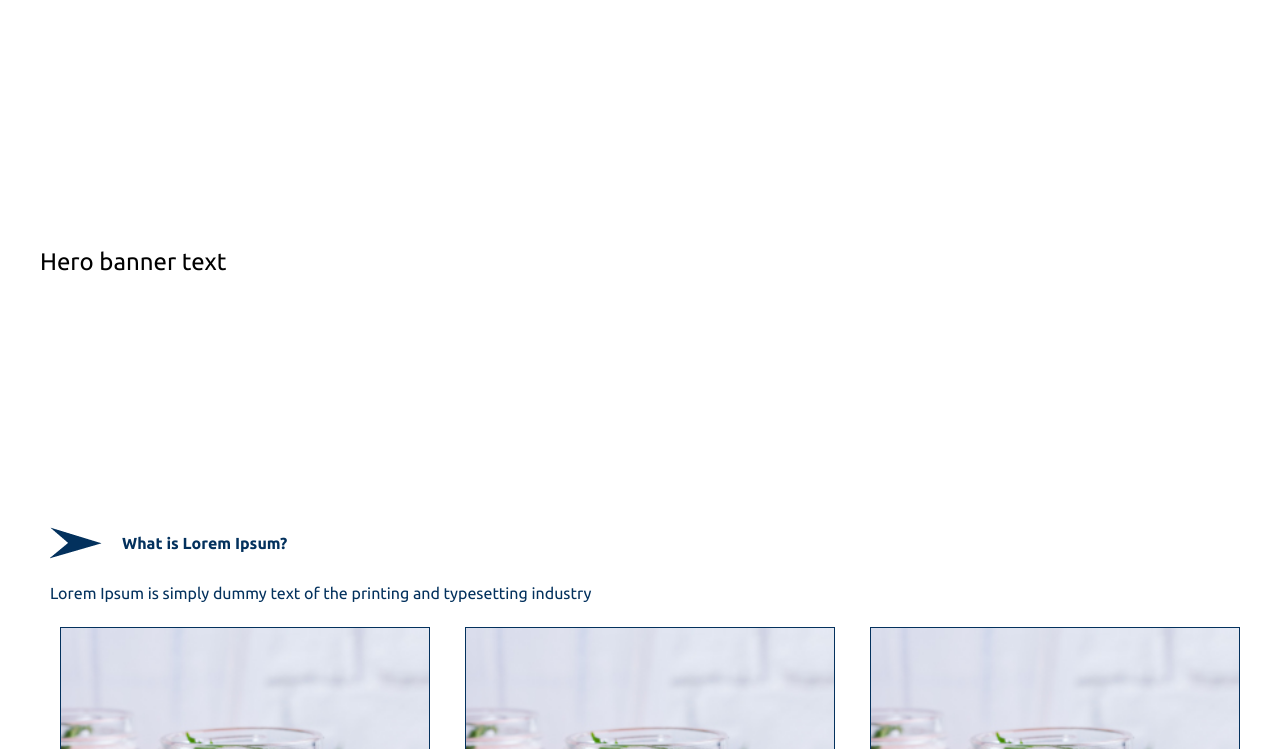
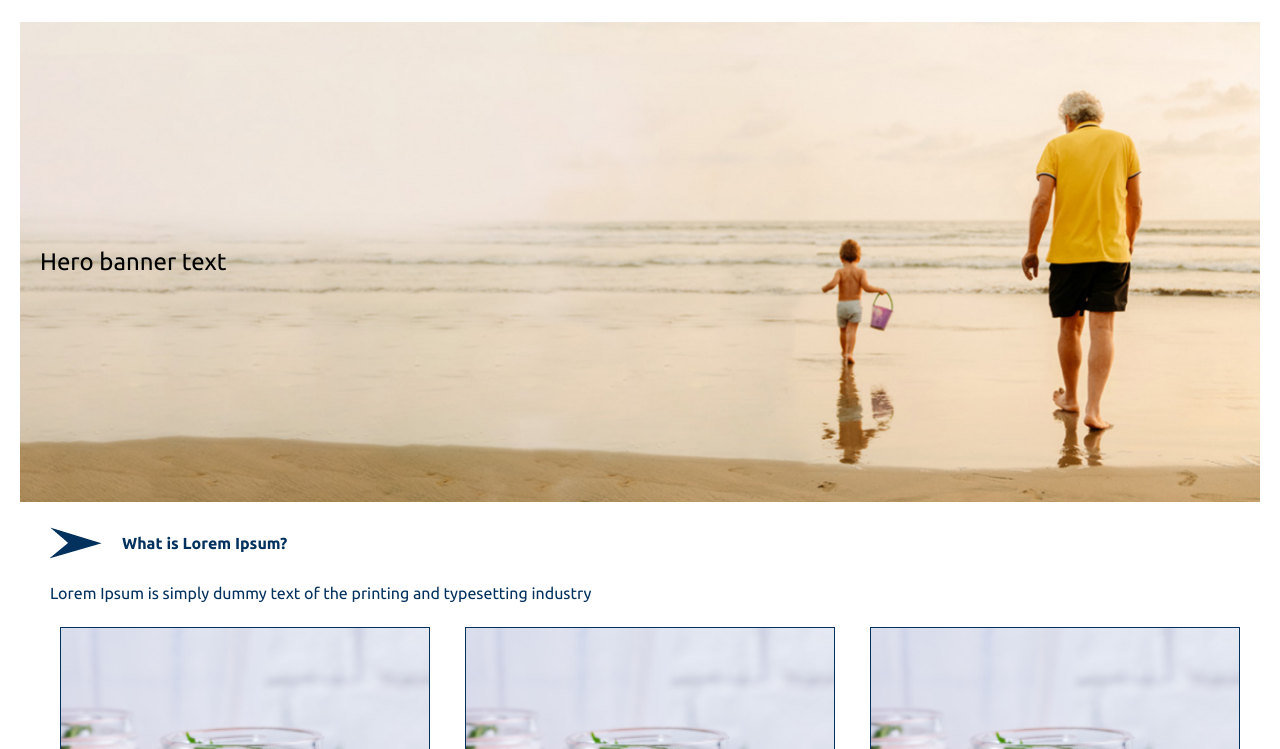
Before and after one commit to Bannuru-vani/Assignment-webdesign, a plain HTML site: page index.html in a window 1280 px wide. Shown: the part 51-800 px from the top of the page. Drawn offline with Linux system fonts and the light colour scheme; the site is published under a folder, as on GitHub Pages, so addresses that start at the root find nothing.

Commit message:
channging banner path in css

```diff
--- a/styles.css
+++ b/styles.css
@@ -35,7 +35,7 @@ html {
   height: 100%;
 }
 .hero {
-  background-image: url("/Assests/banner.png");
+  background-image: url("Assests/banner.png");
   background-size: cover;
   background-repeat: no-repeat;
   height: 60%;
```
